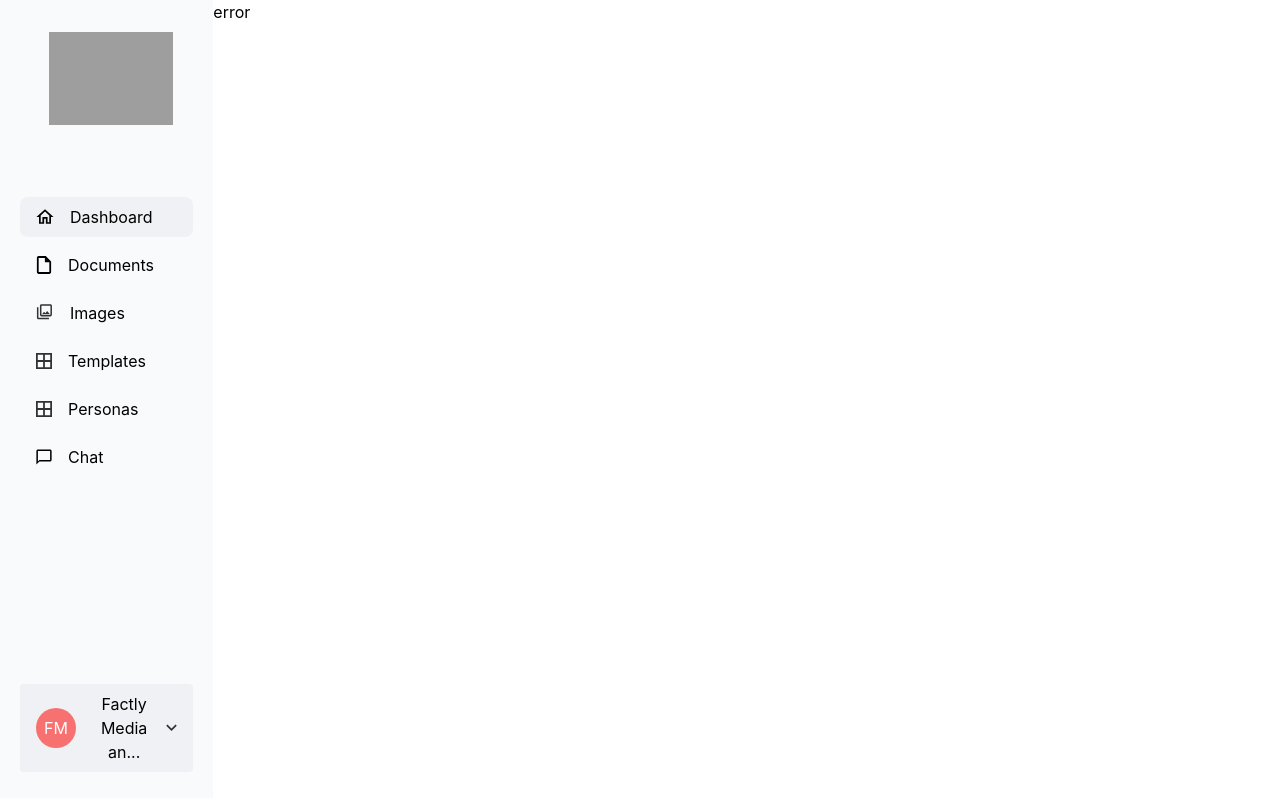
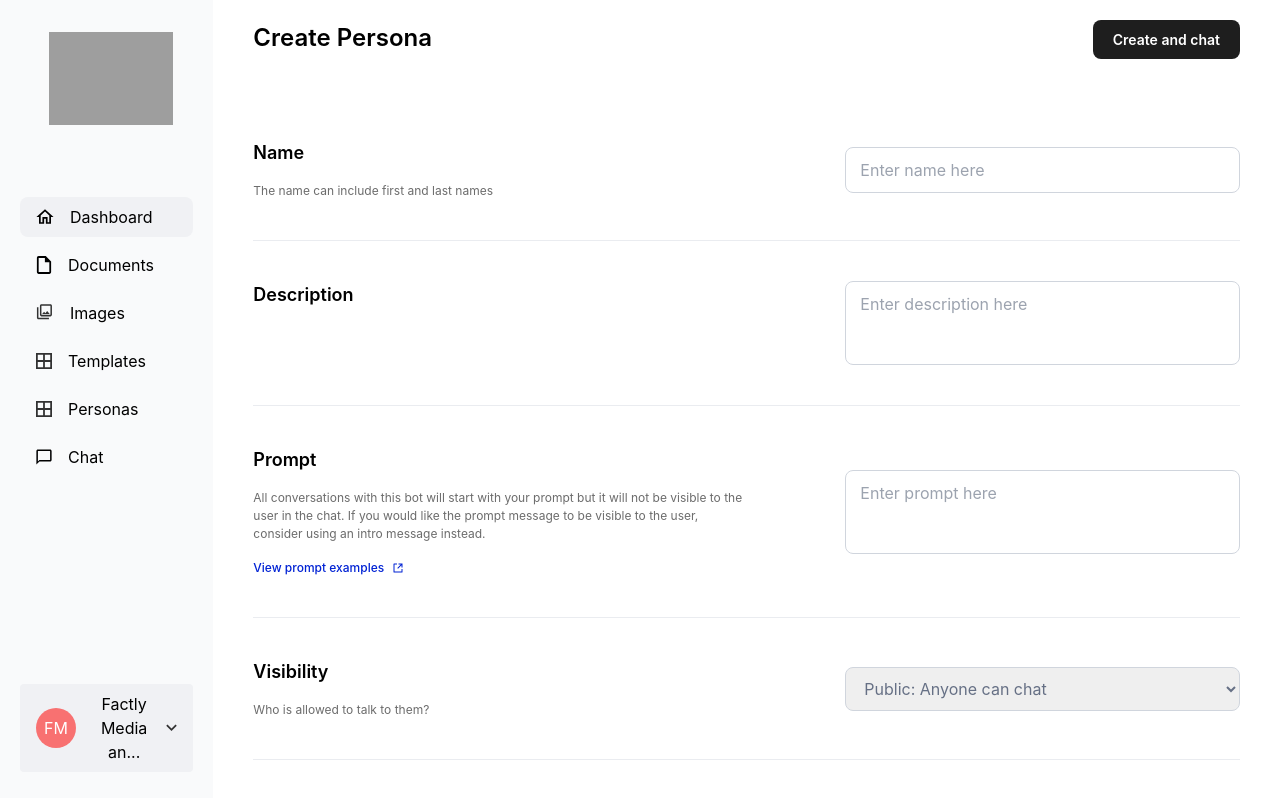
Before and after one commit to ishpaul777/codespaces-blank, a React (Create React App) app in the folder web/: page /personas/create in a window 1280 px wide. Built offline with nearby package versions, Linux system fonts and the light colour scheme; grey boxes are pictures that could not be loaded.

Commit message:
added create-persona ui

```diff
--- /dev/null
+++ b/web/src/pages/personas/create.js
@@ -0,0 +1,89 @@
+import { RiShareBoxLine } from "react-icons/ri";
+
+export default function CreatePersona() {
+  return (
+    <div className="my-5 mx-10">
+      <div className="flex flex-row justify-between my-3">
+        <h1 className="text-[24px] font-semibold">Create Persona</h1>
+        <button className="text-[14px] font-semibold bg-black-50 py-[9px] px-[20px] text-white rounded-lg">
+          Create and chat
+        </button>
+      </div>
+      <div className="flex flex-col my-10">
+        <div className="flex flex-row flex-wrap justify-between items-center py-10 border-b border-[#EAECF0]">
+          <div className="flex flex-col gap-4">
+            <h1 className="text-[18px] font-semibold">Name</h1>
+            <p className="text-[12px] font-normal text-[#6C6C6C]">
+              The name can include first and last names
+            </p>
+          </div>
+          <input
+            className="w-[40%] px-[14px] py-[10px] border border-[#D0D5DD] rounded-lg"
+            placeholder="Enter name here"
+          />
+        </div>
+        <div className="flex flex-row flex-wrap justify-between py-10 border-b border-[#EAECF0]">
+          <h1 className="text-[18px] font-semibold">Description</h1>
+          <textarea
+            className="w-[40%] px-[14px] py-[10px] h-[84px] border border-[#D0D5DD] rounded-lg resize-none"
+            placeholder="Enter description here"
+          />
+        </div>
+        <div className="flex flex-row flex-wrap justify-between items-center py-10 border-b border-[#EAECF0]">
+          <div className="flex flex-col gap-4 w-[50%]">
+            <h1 className="text-[18px] font-semibold">Prompt</h1>
+            <p className="text-[12px] font-normal text-[#6C6C6C]">
+              All conversations with this bot will start with your prompt but it
+              will not be visible to the user in the chat. If you would like the
+              prompt message to be visible to the user, consider using an intro
+              message instead.
+            </p>
+            <a
+              href="#"
+              className="flex flex-row items-center gap-2 text-[12px] text-[#0022D4] font-medium"
+            >
+              View prompt examples <RiShareBoxLine color="#0022D4" />
+            </a>
+          </div>
+          <textarea
+            className="w-[40%] px-[14px] py-[10px] h-[84px] border border-[#D0D5DD] rounded-lg resize-none"
+            placeholder="Enter prompt here"
+          />
+        </div>
+        <div className="flex flex-row flex-wrap justify-between items-center py-10 border-b border-[#EAECF0]">
+          <div className="flex flex-col gap-4">
+            <h1 className="text-[18px] font-semibold">Visibility</h1>
+            <p className="text-[12px] font-normal text-[#6C6C6C]">
+              Who is allowed to talk to them?
+            </p>
+          </div>
+          <select className="w-[40%] px-[14px] py-[10px] border border-[#D0D5DD] rounded-lg text-[#667085]">
+            <option disabled selected value="">
+              Public: Anyone can chat
+            </option>
+            <option value="option1">Option 1</option>
+            <option value="option2">Option 2</option>
+          </select>
+        </div>
+        <div className="flex flex-row flex-wrap justify-between items-center py-10">
+          <div className="flex flex-col gap-4">
+            <h1 className="text-[18px] font-semibold">Avatar</h1>
+            <p className="text-[12px] font-normal text-[#6C6C6C]">
+              You can either create an image from text or upload an image.
+            </p>
+          </div>
+          <div className="flex flex-row gap-5 items-center">
+            <button className="text-[14px] font-semibold bg-black-50 py-[9px] px-[20px] text-white rounded-lg">
+              Create Image
+            </button>
+            <h1 className="text-[16px] font-normal text-[#667085]">or</h1>
+            <input
+              type="file"
+              className="text-sm text-[#667085] border border-[#D0D5DD] rounded-lg file:border-0 file:p-[10px] file:font-normal file:text-[#667085] file:bg-[#F4F4F4]"
+            />
+          </div>
+        </div>
+      </div>
+    </div>
+  );
+}
--- a/web/src/routes/index.js
+++ b/web/src/routes/index.js
@@ -8,6 +8,7 @@ import History from "../pages/history/history";
 import Playground from "../pages/natdev/Playground";
 import Compare from "../pages/natdev/Compare";
 import Personas from "../pages/personas";
+import CreatePersona from "../pages/personas/create";
 export const routes = [
   {
     path: "/",
@@ -37,12 +38,17 @@ export const routes = [
         path: "/personas",
         element: <Personas />,
       },
+      {
+        path: "/personas/create",
+        element: <CreatePersona />,
+      },
     ],
   },
   {
     path: "/documents/create",
     element: <Document />,
   },
+
   {
     path: "/chats/dashboard",
     element: <ChatPage />,
```
